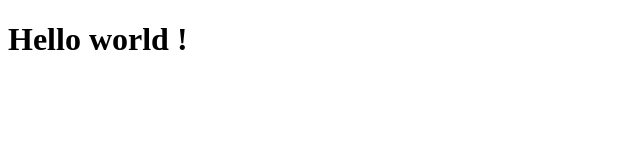
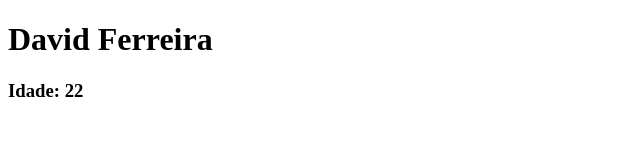
Before and after one commit to davidfherreira/davidfherreira.github.io, a plain HTML site: page index.html in a window 1280 px wide. Shown: the whole page, without its empty margins (0-640 px from the left). Drawn offline with Linux system fonts and the light colour scheme.

Commit message:
Adicionando css

```diff
--- a/index.html
+++ b/index.html
@@ -5,8 +5,11 @@
     <meta http-equiv="X-UA-Compatible" content="IE=edge">
     <meta name="viewport" content="width=device-width, initial-scale=1.0">
     <title>Document</title>
+    <style>style.css</style>
 </head>
 <body>
-    <h1>Hello world !</h1>
+    <h1>David Ferreira</h1>
+    <h3>Idade: 22</h3>
+    <h3></h3>
 </body>
 </html>
--- /dev/null
+++ b/style.css
@@ -0,0 +1,9 @@
+body{
+    background-color: blue;
+}
+h1{
+color: white;
+}
+h3{
+    color: white;
+}
```
